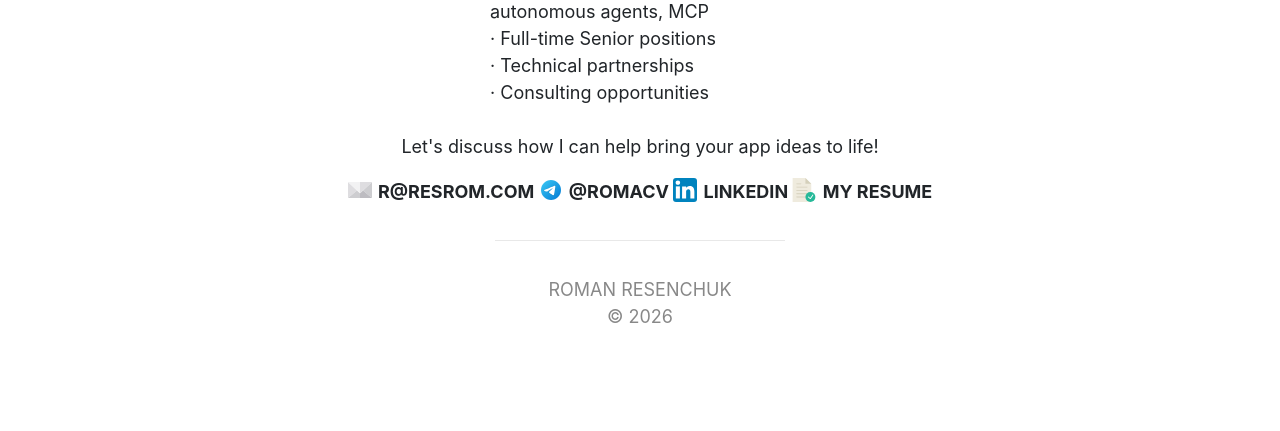
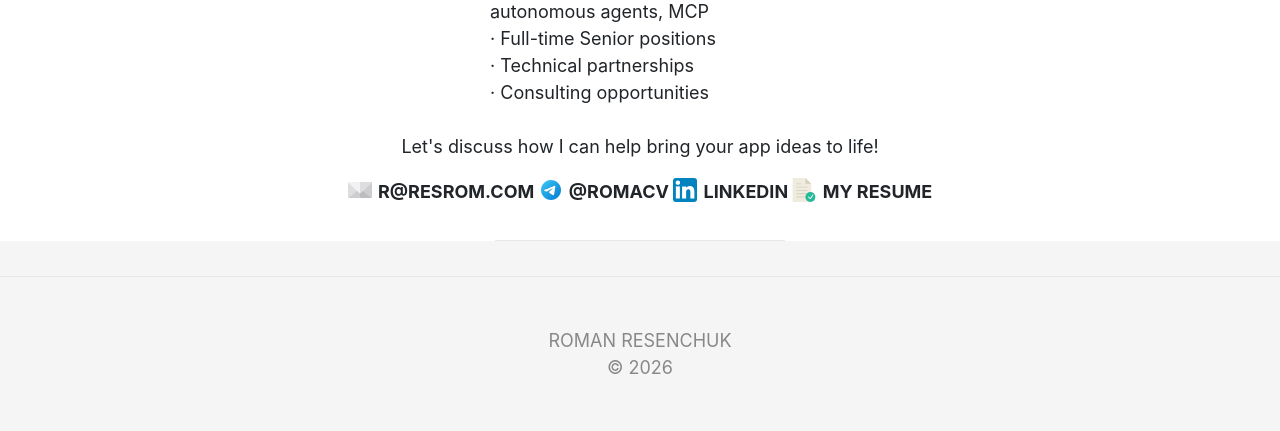
Before and after one commit to romacv/romacv, a PHP site: page / in a window 1280 px wide. Shown: the part 2692-3123 px from the top of the page. Before the commit the page ends 3015 px from the top, so only its background shows below. Run offline with PHP 8.4, Linux system fonts and the light colour scheme; some libraries are stand-ins or nearby versions.

Commit message:
Tint the iOS Safari status bar to the header grey: page background matches the header, content stays white, footer gets the same band

```diff
--- a/css/style.css
+++ b/css/style.css
@@ -2396,6 +2396,12 @@ hr {
   background-color: #e8e8e8;
 }
 
+body {
+  background-color: #F5F5F5;
+}
+main {
+  background-color: #fff;
+}
 header {
   background-color: #F5F5F5;
   border-bottom: 1px solid #e8e8e8;
@@ -2841,6 +2847,8 @@ footer {
   text-align: center;
   text-transform: uppercase;
   color: #888888;
+  border-top: 1px solid #e8e8e8;
+  padding-top: 50px;
   padding-bottom: 50px;
 }
 
--- a/css/style.scss
+++ b/css/style.scss
@@ -40,6 +40,9 @@ hr {
   background-color: #e8e8e8;
 }
 
+body {
+  background-color: $gray;
+}
 header {
   background-color: $gray;
   border-bottom: 1px solid #e8e8e8;
@@ -120,6 +123,7 @@ header {
   }
 }
 main {
+  background-color: #fff;
   section {
     h2 {
       text-align: center;
@@ -378,6 +382,8 @@ footer {
   text-align: center;
   text-transform: uppercase;
   color: $submain;
+  border-top: 1px solid #e8e8e8;
+  padding-top: 50px;
   padding-bottom: 50px;
 }
 
```
